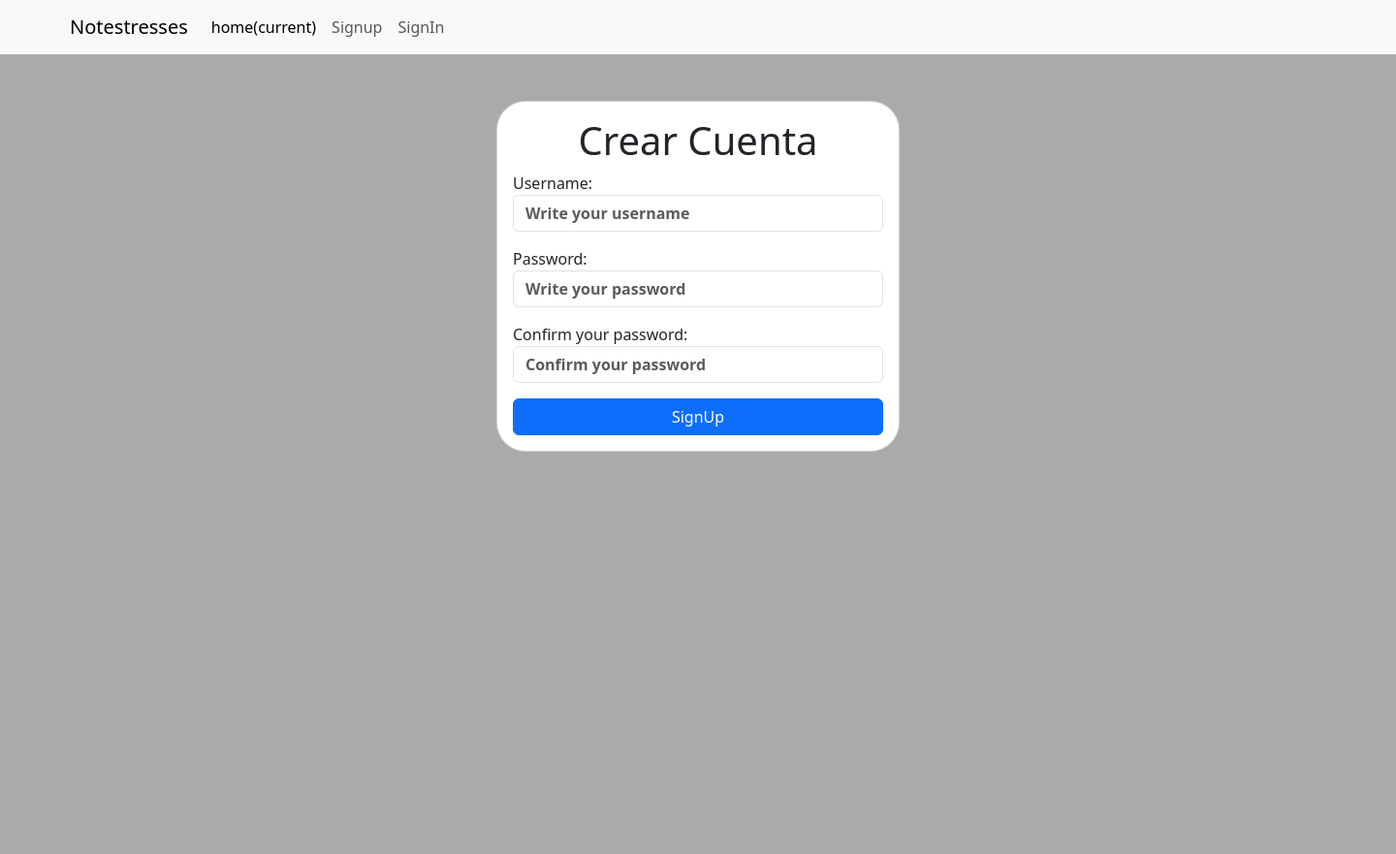
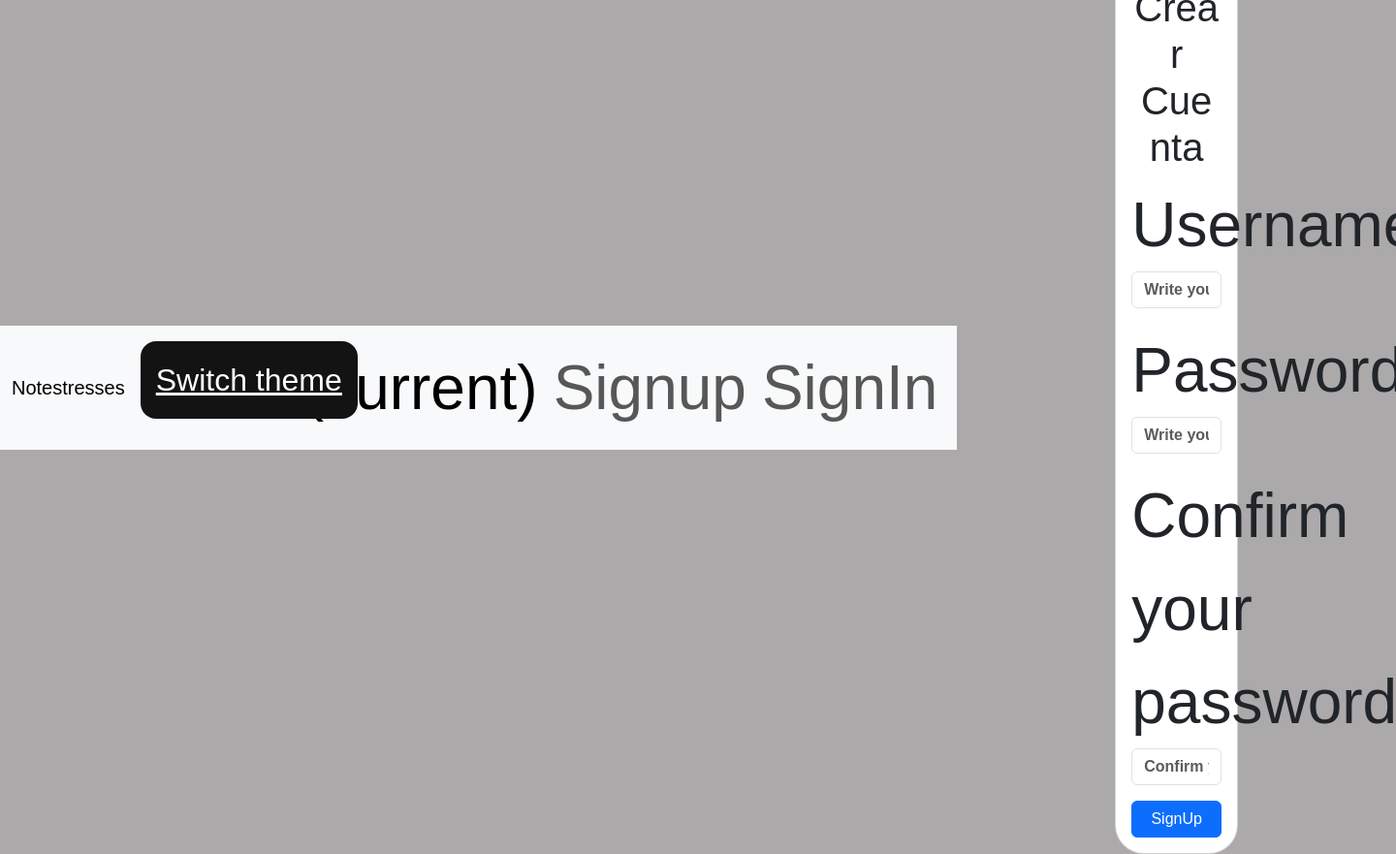
Before and after one commit to SamRuaF/DjangoCrud, a Django app: page /signup/ in a window 1440 px wide; the page is wider, and only the part inside the window is pictured. Shown: that part at 97% size. Before the commit the page ends 466 px from the top of that part, so only its background shows below. Run offline with Django 5.2, Linux system fonts and the light colour scheme.

Commit message:
Dark mode

```diff
--- a/tasks/templates/base.html
+++ b/tasks/templates/base.html
@@ -18,10 +18,13 @@
             <button class="navbar-toggler" type="button" data-bs-toggle="collapse" data-bs-target=".navbar-collapse" aria-controls="navbarNavAltMarkup" aria-expanded="false" aria-label="Toggle navigation">
               <span class="navbar-toggler-icon"></span>
              </button>
+
           <div class="collapse navbar-collapse" id="navbarNavAltMarkup">
             <div class="navbar-nav">
             <ul class="navbar-nav me-auto mb-2 mb-lg-0">
-
+              <li class="nav-item">
+                <a class="switch-theme" class="nav-item nav-link active">Switch theme</a>
+              </li>
                 <li class="nav-item" >
                     <a href="/" class="nav-item nav-link active">home<span class="sr-only">(current)</span></a>
                 </li>
@@ -31,7 +34,7 @@
                 </li>
 
                 <li class="nav-item" >
-                    <a href="/tasks/create" class="nav-item nav-link">Create task</a>
+                    <a href="/tasks/create" class="nav-item nav-link text-success">Create task</a>
                 </li>
 
                 <li class="nav-item" >
@@ -57,11 +60,67 @@
           </div>
         </div>
       </nav>
+  <style>
+    html {
+  height: 100%;
+}
+body {
+  font-size: 4rem;
+  font-family: Arial;
+  display: flex;
+  justify-content: center;
+  align-items: center;
+  height: 100%;
+  background-color: rgba(255,255,255,1);
+}
+[data-theme="dark"]  {
+  background-color: rgba(43,43,43,1);
+}
+.container p {
+  font-weight: bold;
+  color: rgba(60,59,69,0.5);
+}
+[data-theme="dark"]  {
+  color: rgba(255,255,255,0.5);
+}
+.switch-theme {
+  position: absolute;
+  top: 16px;
+  font-size: 2rem;
+  padding: 16px;
+  border-radius: 16px;
+  cursor: pointer;
+  transition: 0.5s ease;
+  background-color: rgba(20,19,19,1);
+  color: rgba(255,255,255,1);
+}
+[data-theme="dark"]  {
+  background-color: rgba(255,255,255,1);
+  color: rgba(60,59,69,1);
+}
+.switch-theme:hover {
+  background-color: rgba(59,59,59,1);
+}
+[data-theme="dark"]  {
+  background-color: rgba(191,191,191,1);
+}
 
+  </style>
 
     {% block content %}
     {% endblock %}
+<script>
+  const htmlTag = document.querySelector("html");
+  const switchTheme = document.querySelector(".switch-theme");
+switchTheme.onclick = function () {
+  if (htmlTag.getAttribute("data-theme") === "dark") {
+    htmlTag.setAttribute("data-theme", "");
+  } else {
+    htmlTag.setAttribute("data-theme", "dark");
+  }
+};
 
+</script>
     <script src="https://cdn.jsdelivr.net/npm/bootstrap@5.3.2/dist/js/bootstrap.bundle.min.js"></script>
 
 </body>
```
Also changed, not shown: tasks/static/tasks/darkmode.scss (added, +120 -0 lines).
